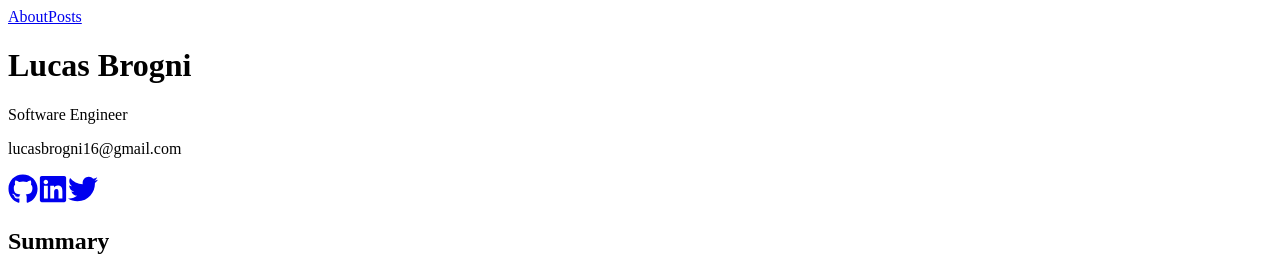
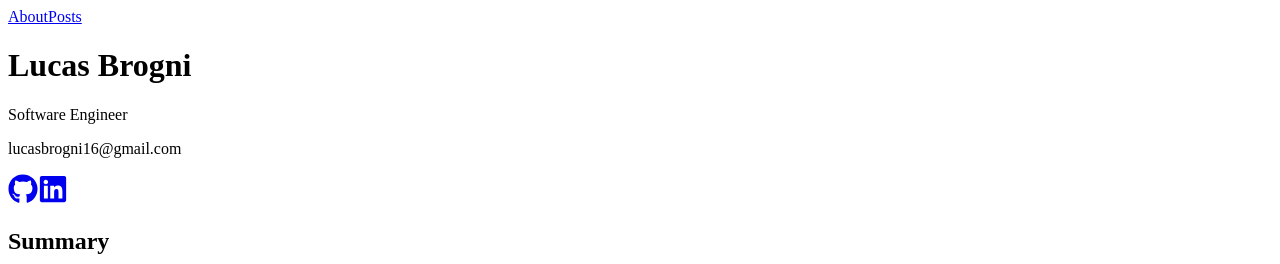
Before and after one commit to brognilucas/personal-website, a Next.js app: page / in a window 1280 px wide. Shown: the top 264 px of the page. Built offline with nearby package versions, Linux system fonts and the light colour scheme.

Commit message:
remove X from home page

```diff
--- a/pages/index.tsx
+++ b/pages/index.tsx
@@ -16,11 +16,7 @@ function Resume() {
           <a href="https://linkedin.com/in/lucas-brogni" target="_blank" rel="noopener noreferrer" className="text-gray-600 hover:text-gray-800">
             <FaLinkedin size={30} />
           </a>
-        <a href="https://twitter.com/lucasbrogni1" target="_blank" rel="noopener noreferrer" className="text-gray-600 hover:text-gray-800">
-          <FaTwitter size={30} />
-        </a>
         </div>
-
       </header>
 
 
```
Lines whose indentation alone changed are shown as unchanged.
